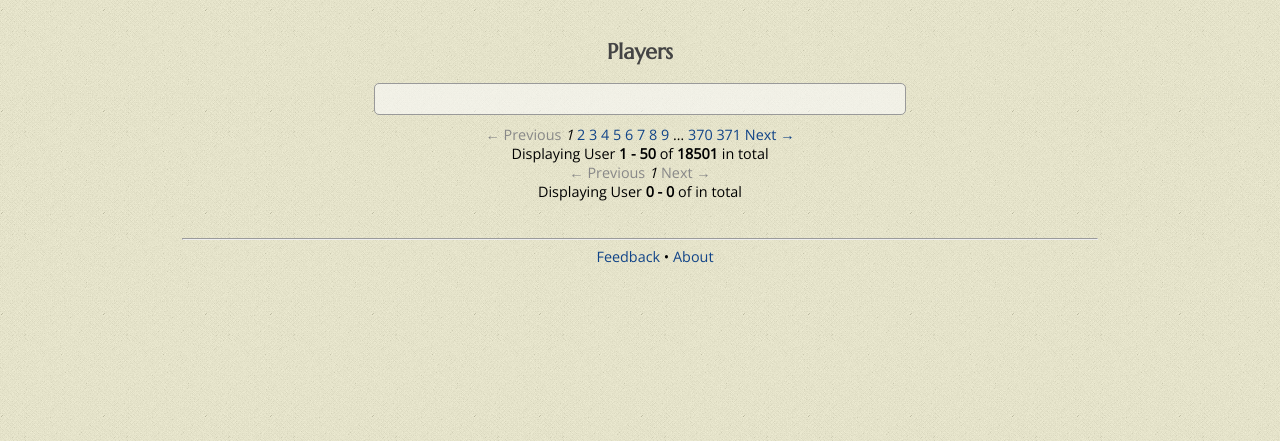
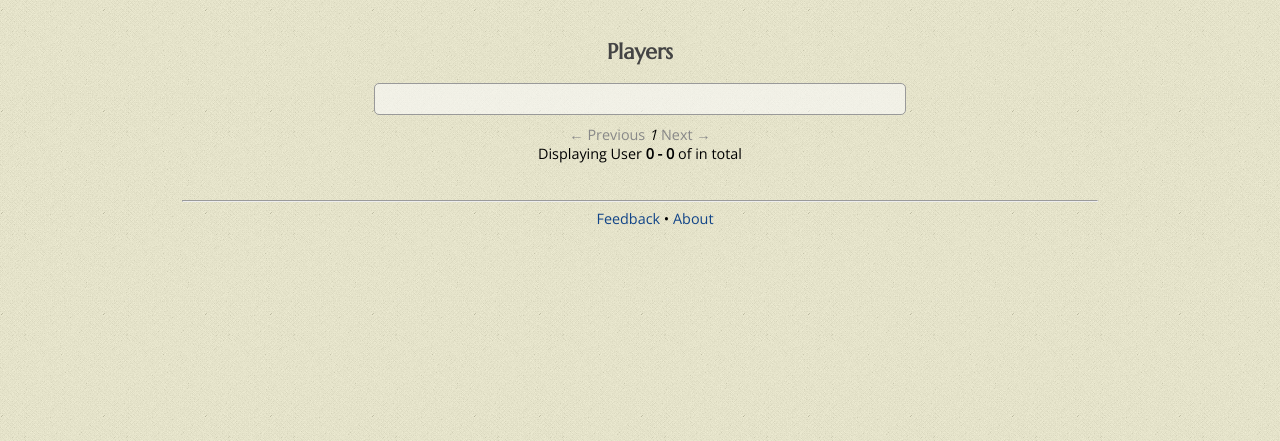
Before and after one commit to goshrine-org/goshrine, a Django app: page /users/ in a window 1280 px wide. Shown: the part 105-546 px from the top of the page. Run offline with Django 3.2, Linux system fonts and the light colour scheme; some libraries are stand-ins or nearby versions.

Commit message:
Clean up the templated pagination a little.
Signed-off-by: Ronald Huizer <rhuizer@hexpedition.com>

```diff
--- a/users/templates/users/index.html
+++ b/users/templates/users/index.html
@@ -31,9 +31,6 @@
   {% endfor %}
 </ul>
 
-<div class="pagination"><span class="previous_page disabled">&#8592; Previous</span> <em class="current">1</em> <a rel="next" href="/players?page=2">2</a> <a href="/players?page=3">3</a> <a href="/players?page=4">4</a> <a href="/players?page=5">5</a> <a href="/players?page=6">6</a> <a href="/players?page=7">7</a> <a href="/players?page=8">8</a> <a href="/players?page=9">9</a> <span class="gap">&hellip;</span> <a href="/players?page=370">370</a> <a href="/players?page=371">371</a> <a class="next_page" rel="next" href="/players?page=2">Next &#8594;</a></div>
-Displaying User <b>1&nbsp;-&nbsp;50</b> of <b>18501</b> in total
-
 <div class="pagination">
   {% if users.has_previous %}
   <a class="previous_page" rel="prev" href="/players?page={{ users.previous_page_number }}">&#8592; Previous</a>
@@ -45,11 +42,11 @@ Displaying User <b>1&nbsp;-&nbsp;50</b> of <b>18501</b> in total
     {% if forloop.counter == users.number %}
     <em class="current">{{ users.number }}</em>
     {% elif forloop.counter < users.number and forloop.counter >= users.number|sub:span_before %}
-    <a rel="next" href="/players?page={{ forloop.counter }}">{{ forloop.counter }}</a>
+    <a href="/players?page={{ forloop.counter }}">{{ forloop.counter }}</a>
     {% elif forloop.counter > users.number and forloop.counter <= users.number|add:span_after %}
-    <a rel="next" href="/players?page={{ forloop.counter }}">{{ forloop.counter }}</a>
+    <a href="/players?page={{ forloop.counter }}">{{ forloop.counter }}</a>
     {% elif forloop.counter <= span_start %}
-    <a rel="next" href="/players?page={{ forloop.counter }}">{{ forloop.counter }}</a>
+    <a href="/players?page={{ forloop.counter }}">{{ forloop.counter }}</a>
       {% if forloop.counter == span_start and users.number > span_start|add:span_before|add:1 %}
       <span class="gap">&hellip;</span>
       {% endif %}
```
